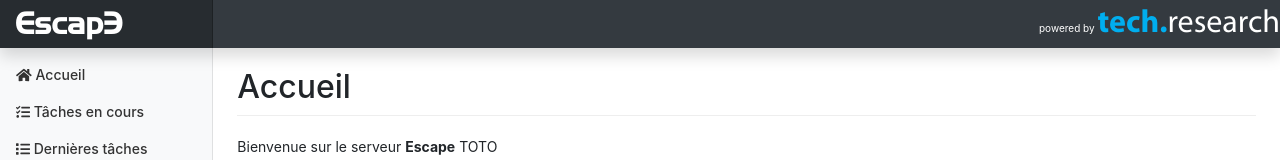
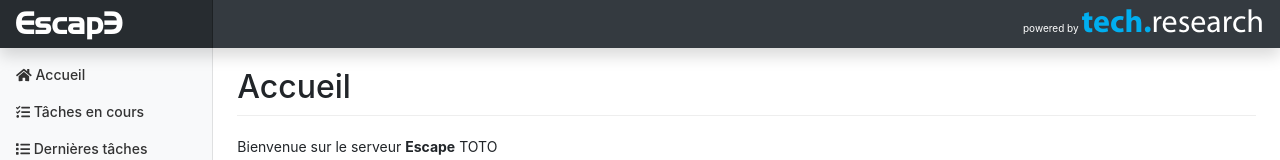
Before and after one commit to toto-faiduski/escape-www, an Angular app: page / in a window 1280 px wide. Shown: the top 160 px of the page. Built offline with nearby package versions, Linux system fonts and the light colour scheme; what angular-in-memory-web-api would draw is missing.

Commit message:
new padding

```diff
--- a/src/app/app.component.html
+++ b/src/app/app.component.html
@@ -10,7 +10,7 @@
   <div class="collapse navbar-collapse" id="navbarSupportedContent">
     <ul class="navbar-nav mr-auto">
     </ul>
-    <span class="navbar-text py-0 es-navbar-text tech">
+    <span class="navbar-text py-0 px-3 es-navbar-text tech">
       <span id="power">powered by </span><span id="tech">tech.</span><span id="research">research</span>
     </span>
   </div>
```
